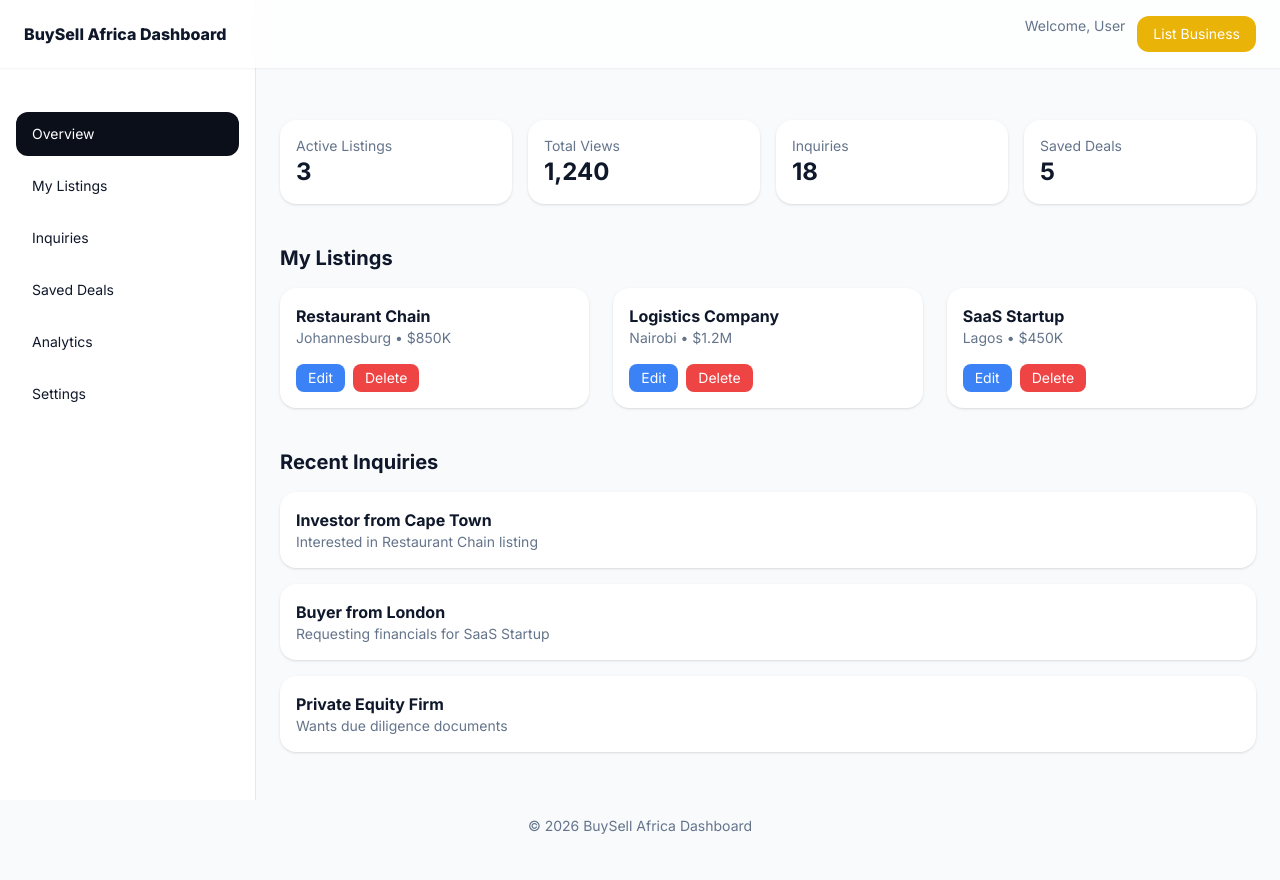
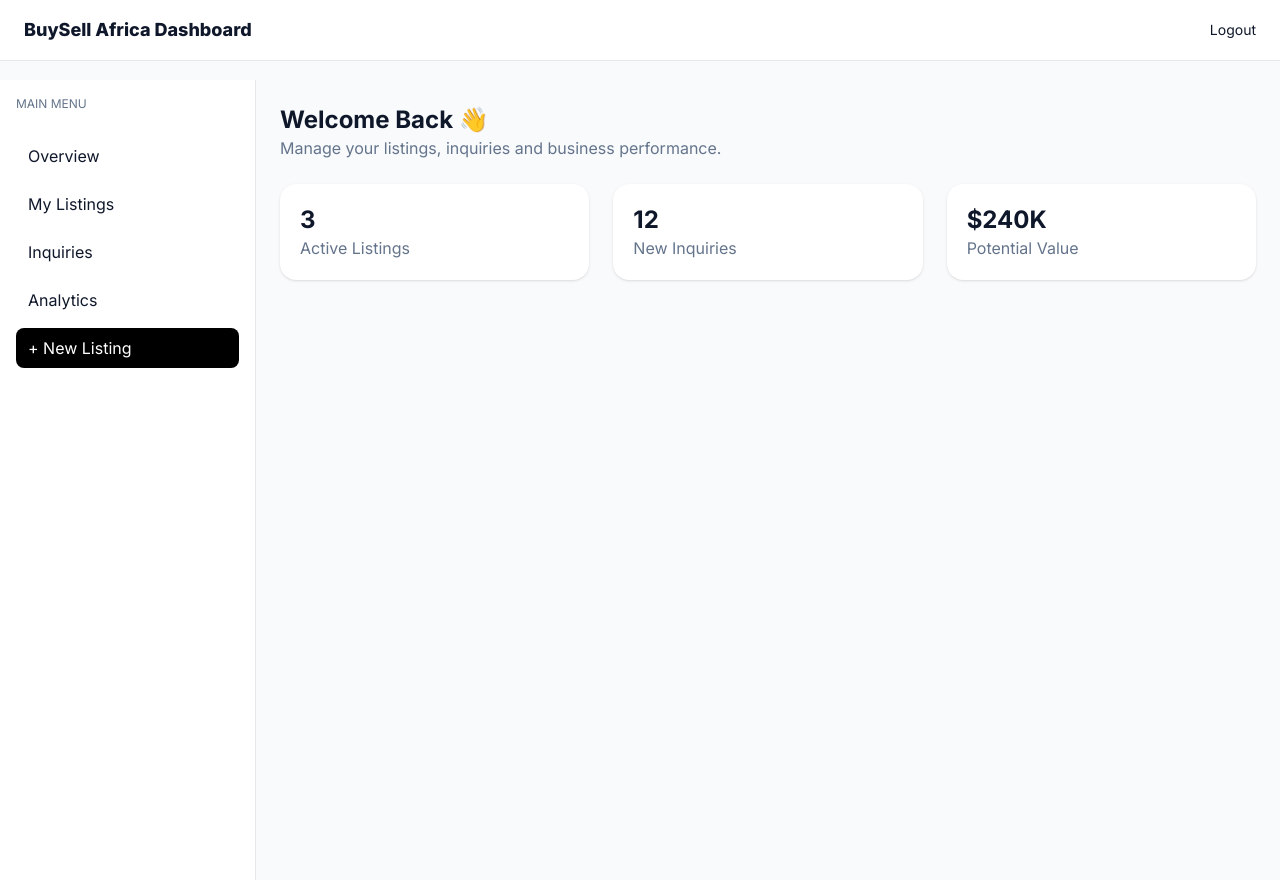
Before and after one commit to zepmasterbase/BuySell-Africa, a plain HTML site: page dashboard.html in a window 1280 px wide. Drawn offline with nearby package versions, Linux system fonts and the light colour scheme.

Commit message:
Update dashboard.html

```diff
--- a/dashboard.html
+++ b/dashboard.html
@@ -4,162 +4,204 @@
 <meta charset="UTF-8" />
 <meta name="viewport" content="width=device-width, initial-scale=1.0"/>
 
-<title>Dashboard | BuySell Africa</title>
-<meta name="description" content="Manage your listings, inquiries, and activity on BuySell Africa dashboard." />
-<link rel="canonical" href="https://buysellafrica.com/dashboard" />
-
-<meta property="og:title" content="Dashboard | BuySell Africa" />
-<meta property="og:description" content="Manage listings and inquiries." />
+<title>BuySell Africa | Dashboard</title>
 
 <script src="https://cdn.tailwindcss.com"></script>
-<link href="https://fonts.googleapis.com/css2?family=Inter:wght@300;400;600;700;800;900&display=swap" rel="stylesheet"/>
+<link href="https://fonts.googleapis.com/css2?family=Inter:wght@300;400;500;600;700;800;900&display=swap" rel="stylesheet"/>
 
 <style>
 body{font-family:Inter,sans-serif}
-.glass{backdrop-filter:blur(16px);background:rgba(255,255,255,0.75)}
-.card:hover{transform:translateY(-5px);transition:.2s}
-.fade{opacity:0;transform:translateY(20px);transition:.7s}
-.fade.show{opacity:1;transform:translateY(0)}
-.sidebar-active{background:#0B0F19;color:white}
+
+.glass{
+backdrop-filter:blur(16px);
+background:rgba(255,255,255,0.9);
+}
+
+.card{
+transition:0.3s ease;
+}
+.card:hover{
+transform:translateY(-6px);
+}
+
+.sidebar-link:hover{
+background:#f8fafc;
+}
 </style>
 
 <body class="bg-slate-50 text-slate-900">
 
 <!-- TOP NAV -->
-<nav class="fixed top-0 w-full z-50">
-<div class="glass flex justify-between items-center px-6 py-4 shadow-sm">
-<div class="font-extrabold">BuySell Africa Dashboard</div>
-<div class="flex gap-3 text-sm">
-<span class="text-slate-500">Welcome, User</span>
-<button class="bg-yellow-500 text-white px-4 py-2 rounded-xl">List Business</button>
+<nav class="fixed top-0 w-full z-50 border-b bg-white">
+<div class="flex justify-between items-center px-6 py-4">
+
+<div class="font-extrabold text-lg">BuySell Africa Dashboard</div>
+
+<div class="flex gap-3">
+<button onclick="logout()" class="text-sm hover:underline">Logout</button>
 </div>
+
 </div>
 </nav>
 
 <!-- LAYOUT -->
-<div class="pt-24 flex">
+<div class="pt-20 flex">
 
 <!-- SIDEBAR -->
-<aside class="w-64 hidden md:block bg-white h-screen fixed left-0 top-0 pt-28 border-r px-4">
+<aside class="w-64 hidden md:block bg-white border-r min-h-screen p-4">
 
-<div class="space-y-2 text-sm">
+<div class="mb-6">
+<p class="text-xs text-slate-500">MAIN MENU</p>
+</div>
 
-<button class="w-full text-left px-4 py-3 rounded-xl sidebar-active">Overview</button>
-<button class="w-full text-left px-4 py-3 rounded-xl hover:bg-slate-100">My Listings</button>
-<button class="w-full text-left px-4 py-3 rounded-xl hover:bg-slate-100">Inquiries</button>
-<button class="w-full text-left px-4 py-3 rounded-xl hover:bg-slate-100">Saved Deals</button>
-<button class="w-full text-left px-4 py-3 rounded-xl hover:bg-slate-100">Analytics</button>
-<button class="w-full text-left px-4 py-3 rounded-xl hover:bg-slate-100">Settings</button>
+<div class="space-y-2">
+
+<button onclick="showSection('overview')" class="w-full text-left px-3 py-2 rounded-lg sidebar-link">
+Overview
+</button>
+
+<button onclick="showSection('listings')" class="w-full text-left px-3 py-2 rounded-lg sidebar-link">
+My Listings
+</button>
+
+<button onclick="showSection('inquiries')" class="w-full text-left px-3 py-2 rounded-lg sidebar-link">
+Inquiries
+</button>
+
+<button onclick="showSection('analytics')" class="w-full text-left px-3 py-2 rounded-lg sidebar-link">
+Analytics
+</button>
+
+<button onclick="goTo('businesslisting.html')" class="w-full text-left px-3 py-2 rounded-lg bg-black text-white">
++ New Listing
+</button>
 
 </div>
 
 </aside>
 
 <!-- MAIN -->
-<main class="flex-1 md:ml-64 p-6">
+<main class="flex-1 p-6">
 
-<!-- STATS -->
-<section class="grid md:grid-cols-4 gap-4 fade">
+<!-- OVERVIEW -->
+<section id="overview">
 
-<div class="bg-white p-4 rounded-2xl shadow">
-<p class="text-slate-500 text-sm">Active Listings</p>
+<h1 class="text-2xl font-bold">Welcome Back 👋</h1>
+<p class="text-slate-500">Manage your listings, inquiries and business performance.</p>
+
+<div class="grid md:grid-cols-3 gap-6 mt-6">
+
+<div class="bg-white p-5 rounded-2xl shadow">
 <h2 class="text-2xl font-bold">3</h2>
+<p class="text-slate-500">Active Listings</p>
 </div>
 
-<div class="bg-white p-4 rounded-2xl shadow">
-<p class="text-slate-500 text-sm">Total Views</p>
-<h2 class="text-2xl font-bold">1,240</h2>
+<div class="bg-white p-5 rounded-2xl shadow">
+<h2 class="text-2xl font-bold">12</h2>
+<p class="text-slate-500">New Inquiries</p>
 </div>
 
-<div class="bg-white p-4 rounded-2xl shadow">
-<p class="text-slate-500 text-sm">Inquiries</p>
-<h2 class="text-2xl font-bold">18</h2>
+<div class="bg-white p-5 rounded-2xl shadow">
+<h2 class="text-2xl font-bold">$240K</h2>
+<p class="text-slate-500">Potential Value</p>
 </div>
 
-<div class="bg-white p-4 rounded-2xl shadow">
-<p class="text-slate-500 text-sm">Saved Deals</p>
-<h2 class="text-2xl font-bold">5</h2>
 </div>
 
 </section>
 
 <!-- LISTINGS -->
-<section class="mt-10 fade">
+<section id="listings" class="hidden">
+
 <h2 class="text-xl font-bold">My Listings</h2>
 
-<div class="grid md:grid-cols-3 gap-6 mt-4">
+<div class="grid md:grid-cols-2 gap-4 mt-6">
 
-<div class="card bg-white p-4 rounded-2xl shadow">
+<div class="bg-white p-4 rounded-2xl shadow card">
 <h3 class="font-bold">Restaurant Chain</h3>
-<p class="text-sm text-slate-500">Johannesburg • $850K</p>
-
-<div class="flex gap-2 mt-4">
-<button class="bg-blue-500 text-white px-3 py-1 rounded-lg text-sm">Edit</button>
-<button class="bg-red-500 text-white px-3 py-1 rounded-lg text-sm">Delete</button>
+<p class="text-slate-500 text-sm">Johannesburg • $850K</p>
+<div class="flex gap-3 mt-3">
+<button class="text-blue-600 text-sm">Edit</button>
+<button class="text-red-500 text-sm">Delete</button>
 </div>
 </div>
 
-<div class="card bg-white p-4 rounded-2xl shadow">
+<div class="bg-white p-4 rounded-2xl shadow card">
 <h3 class="font-bold">Logistics Company</h3>
-<p class="text-sm text-slate-500">Nairobi • $1.2M</p>
-
-<div class="flex gap-2 mt-4">
-<button class="bg-blue-500 text-white px-3 py-1 rounded-lg text-sm">Edit</button>
-<button class="bg-red-500 text-white px-3 py-1 rounded-lg text-sm">Delete</button>
-</div>
-</div>
-
-<div class="card bg-white p-4 rounded-2xl shadow">
-<h3 class="font-bold">SaaS Startup</h3>
-<p class="text-sm text-slate-500">Lagos • $450K</p>
-
-<div class="flex gap-2 mt-4">
-<button class="bg-blue-500 text-white px-3 py-1 rounded-lg text-sm">Edit</button>
-<button class="bg-red-500 text-white px-3 py-1 rounded-lg text-sm">Delete</button>
+<p class="text-slate-500 text-sm">Nairobi • $1.2M</p>
+<div class="flex gap-3 mt-3">
+<button class="text-blue-600 text-sm">Edit</button>
+<button class="text-red-500 text-sm">Delete</button>
 </div>
 </div>
 
 </div>
+
 </section>
 
 <!-- INQUIRIES -->
-<section class="mt-10 fade">
-<h2 class="text-xl font-bold">Recent Inquiries</h2>
+<section id="inquiries" class="hidden">
 
-<div class="space-y-4 mt-4">
+<h2 class="text-xl font-bold">Buyer Inquiries</h2>
+
+<div class="space-y-4 mt-6">
 
 <div class="bg-white p-4 rounded-2xl shadow">
-<p class="font-bold">Investor from Cape Town</p>
-<p class="text-sm text-slate-500">Interested in Restaurant Chain listing</p>
+<p class="font-semibold">Investor from South Africa</p>
+<p class="text-slate-500 text-sm">Interested in Restaurant Chain</p>
+<button class="text-blue-600 text-sm mt-2">Reply</button>
 </div>
 
 <div class="bg-white p-4 rounded-2xl shadow">
-<p class="font-bold">Buyer from London</p>
-<p class="text-sm text-slate-500">Requesting financials for SaaS Startup</p>
-</div>
-
-<div class="bg-white p-4 rounded-2xl shadow">
-<p class="font-bold">Private Equity Firm</p>
-<p class="text-sm text-slate-500">Wants due diligence documents</p>
+<p class="font-semibold">Buyer from Kenya</p>
+<p class="text-slate-500 text-sm">Wants more details on Logistics Company</p>
+<button class="text-blue-600 text-sm mt-2">Reply</button>
 </div>
 
 </div>
+
+</section>
+
+<!-- ANALYTICS -->
+<section id="analytics" class="hidden">
+
+<h2 class="text-xl font-bold">Analytics</h2>
+
+<div class="grid md:grid-cols-2 gap-6 mt-6">
+
+<div class="bg-white p-6 rounded-2xl shadow">
+<h3 class="font-bold">Views</h3>
+<p class="text-3xl font-bold mt-2">1,240</p>
+</div>
+
+<div class="bg-white p-6 rounded-2xl shadow">
+<h3 class="font-bold">Clicks</h3>
+<p class="text-3xl font-bold mt-2">320</p>
+</div>
+
+</div>
+
 </section>
 
 </main>
 </div>
 
-<!-- FOOTER -->
-<footer class="text-center text-sm text-slate-500 py-10">
-© 2026 BuySell Africa Dashboard
-</footer>
+<script>
 
-<script>
-// fade animation
-const obs=new IntersectionObserver(e=>e.forEach(x=>{
-if(x.isIntersecting)x.target.classList.add('show')
-}));
-document.querySelectorAll('.fade').forEach(el=>obs.observe(el));
+function showSection(id){
+document.querySelectorAll("main section").forEach(s=>s.classList.add("hidden"));
+document.getElementById(id).classList.remove("hidden");
+}
+
+function goTo(page){
+window.location.href = page;
+}
+
+function logout(){
+localStorage.removeItem("bsa_logged_in");
+window.location.href = "login-register.html";
+}
+
 </script>
 
 </body>
```
